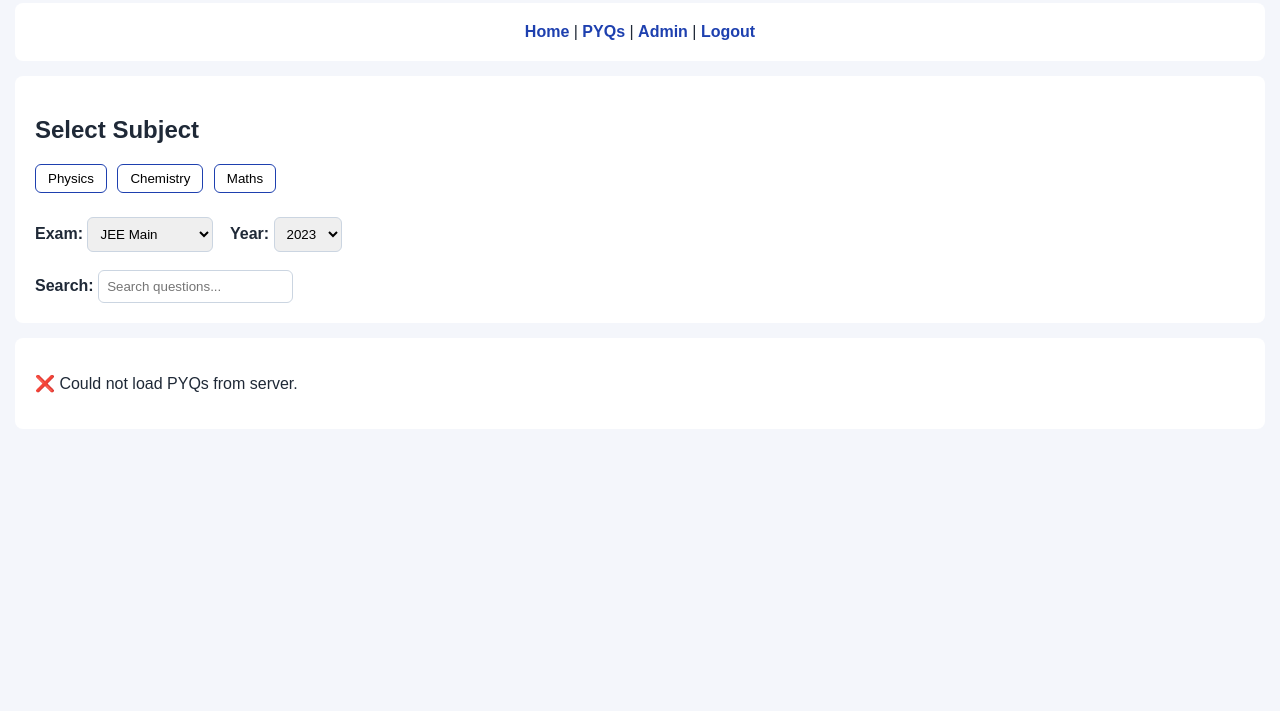
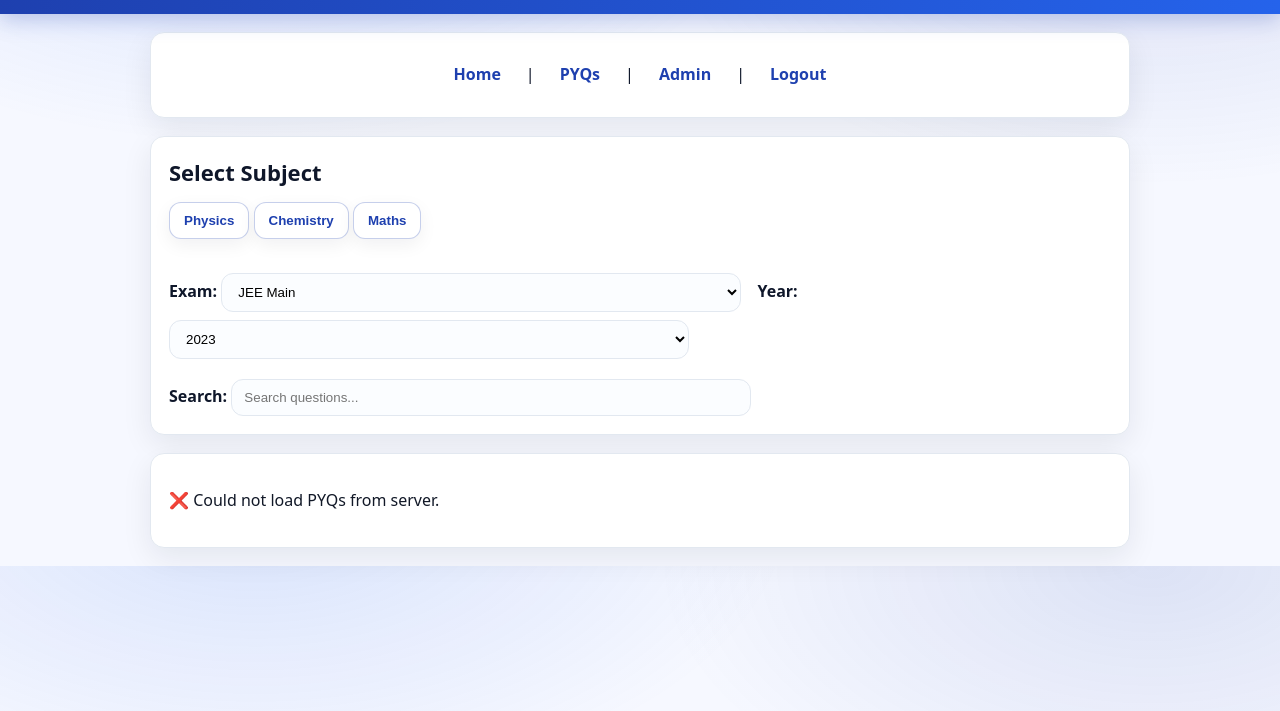
Before and after one commit to abhishek-here8/examia, a plain HTML site: page frontend/pyqs.html in a window 1280 px wide. Shown: the part 89-800 px from the top of the page. Drawn offline with Linux system fonts and the light colour scheme; no server answers; sample sign-in values are in the browser's storage.

Commit message:
Update style.css

```diff
--- a/frontend/style.css
+++ b/frontend/style.css
@@ -1,73 +1,191 @@
-body {
-    font-family: Arial, Helvetica, sans-serif;
-    margin: 0;
-    padding: 0;
-    background: #f4f6fb;
-    color: #1f2937;
+:root{
+  --bg: #f6f8ff;
+  --card: #ffffff;
+  --text: #0f172a;
+  --muted: #64748b;
+  --brand: #1e40af;
+  --brand2: #2563eb;
+  --border: #e2e8f0;
+  --shadow: 0 10px 30px rgba(15, 23, 42, 0.08);
+  --shadow2: 0 14px 40px rgba(15, 23, 42, 0.12);
+  --radius: 14px;
 }
 
-h1 {
-    background: #1e40af;
-    color: white;
-    padding: 20px;
-    margin: 0;
-    text-align: center;
+*{ box-sizing: border-box; }
+
+body{
+  font-family: ui-sans-serif, system-ui, -apple-system, Segoe UI, Roboto, Arial, Helvetica, sans-serif;
+  margin: 0;
+  padding: 0;
+  background:
+    radial-gradient(900px 500px at 20% -10%, rgba(37, 99, 235, 0.15), transparent 60%),
+    radial-gradient(900px 500px at 90% 0%, rgba(30, 64, 175, 0.12), transparent 55%),
+    var(--bg);
+  color: var(--text);
+  line-height: 1.6;
 }
 
-section {
-    padding: 20px;
-    margin: 15px;
-    background: white;
-    border-radius: 8px;
+/* Page load animation */
+body{
+  opacity: 0;
+  transform: translateY(10px);
+  animation: pageIn 600ms ease forwards;
+}
+@keyframes pageIn{
+  to{ opacity: 1; transform: translateY(0); }
 }
 
-ul li {
-    margin: 8px 0;
+/* Header */
+h1{
+  margin: 0;
+  padding: 26px 18px;
+  text-align: center;
+  color: white;
+  letter-spacing: 0.5px;
+  background: linear-gradient(90deg, #1e40af, #2563eb);
+  position: sticky;
+  top: 0;
+  z-index: 10;
+  box-shadow: 0 6px 20px rgba(30, 64, 175, 0.25);
 }
 
-footer {
-    text-align: center;
-    padding: 15px;
-    background: #e5e7eb;
-    margin-top: 20px;
-}
-a {
-    text-decoration: none;
-    color: #1e40af;
-    font-weight: bold;
+/* Layout */
+section{
+  max-width: 980px;
+  margin: 18px auto;
+  padding: 18px 18px;
+  background: var(--card);
+  border: 1px solid var(--border);
+  border-radius: var(--radius);
+  box-shadow: var(--shadow);
 }
 
-a:hover {
-    text-decoration: underline;
+section:first-of-type{
+  text-align: center;
+  display: flex;
+  gap: 10px;
+  justify-content: center;
+  flex-wrap: wrap;
+  align-items: center;
 }
 
-section:first-of-type {
-    text-align: center;
+/* Links (nav pills) */
+a{
+  text-decoration: none;
+  color: var(--brand);
+  font-weight: 700;
+  padding: 10px 14px;
+  border-radius: 999px;
+  border: 1px solid transparent;
+  transition: transform 160ms ease, background 160ms ease, color 160ms ease, border 160ms ease;
 }
-.qbox{
-    padding: 12px;
-    border-radius: 8px;
-    background: #ffffff;
-    margin-top: 10px;
-    line-height: 1.6;
+a:hover{
+  background: rgba(37, 99, 235, 0.10);
+  border: 1px solid rgba(37, 99, 235, 0.22);
+  transform: translateY(-1px);
+}
+a:active{ transform: translateY(0); }
+
+/* Headings */
+h2{
+  margin: 0 0 12px;
+  font-size: 22px;
+}
+p{ color: #111827; }
+small, .muted{ color: var(--muted); }
+
+/* Buttons */
+button{
+  padding: 10px 14px;
+  border: 1px solid rgba(30, 64, 175, 0.25);
+  background: white;
+  color: var(--brand);
+  border-radius: 12px;
+  cursor: pointer;
+  font-weight: 800;
+  transition: transform 160ms ease, box-shadow 160ms ease, background 160ms ease, color 160ms ease, border 160ms ease;
+  box-shadow: 0 6px 18px rgba(15, 23, 42, 0.06);
+}
+button:hover{
+  background: linear-gradient(90deg, rgba(30, 64, 175, 0.12), rgba(37, 99, 235, 0.12));
+  border: 1px solid rgba(37, 99, 235, 0.35);
+  transform: translateY(-2px);
+  box-shadow: var(--shadow2);
+}
+button:active{
+  transform: translateY(0);
+  box-shadow: var(--shadow);
 }
 
-button{
-    padding: 6px 12px;
-    border: 1px solid #1e40af;
-    background: white;
-    border-radius: 6px;
-    cursor: pointer;
-    margin-right: 6px;
+/* Inputs */
+select, input, textarea{
+  width: min(520px, 100%);
+  padding: 10px 12px;
+  border-radius: 12px;
+  border: 1px solid var(--border);
+  margin-top: 8px;
+  outline: none;
+  background: #fbfdff;
+  transition: border 160ms ease, box-shadow 160ms ease, transform 160ms ease;
+}
+textarea{ width: 100%; }
+select:focus, input:focus, textarea:focus{
+  border: 1px solid rgba(37, 99, 235, 0.55);
+  box-shadow: 0 0 0 4px rgba(37, 99, 235, 0.12);
 }
 
-button:hover{
-    background: #eaf0ff;
+/* Lists */
+ul{
+  margin: 10px 0 0 22px;
+}
+ul li{ margin: 10px 0; }
+
+/* PYQ cards */
+.qbox{
+  padding: 14px;
+  border-radius: 14px;
+  background: linear-gradient(180deg, #ffffff, #fbfdff);
+  border: 1px solid var(--border);
+  margin-top: 12px;
+  box-shadow: 0 10px 30px rgba(15, 23, 42, 0.06);
+  transition: transform 160ms ease, box-shadow 160ms ease;
+}
+.qbox:hover{
+  transform: translateY(-2px);
+  box-shadow: 0 16px 45px rgba(15, 23, 42, 0.10);
+}
+hr{
+  border: none;
+  border-top: 1px solid var(--border);
+  margin: 14px 0;
 }
 
-select, input, textarea{
-    padding: 8px;
-    border-radius: 6px;
-    border: 1px solid #cbd5e1;
-    margin-top: 6px;
+/* details/summary */
+details{
+  margin-top: 8px;
 }
+summary{
+  cursor: pointer;
+  user-select: none;
+  color: var(--brand);
+  font-weight: 800;
+}
+summary:hover{
+  color: var(--brand2);
+}
+
+/* Footer */
+footer{
+  text-align: center;
+  padding: 18px;
+  background: transparent;
+  color: var(--muted);
+  margin: 14px 0 30px;
+}
+
+/* Small screen tweaks */
+@media (max-width: 520px){
+  h1{ font-size: 22px; padding: 18px 12px; }
+  section{ margin: 12px 10px; padding: 14px; }
+  button{ width: 100%; }
+}
```
